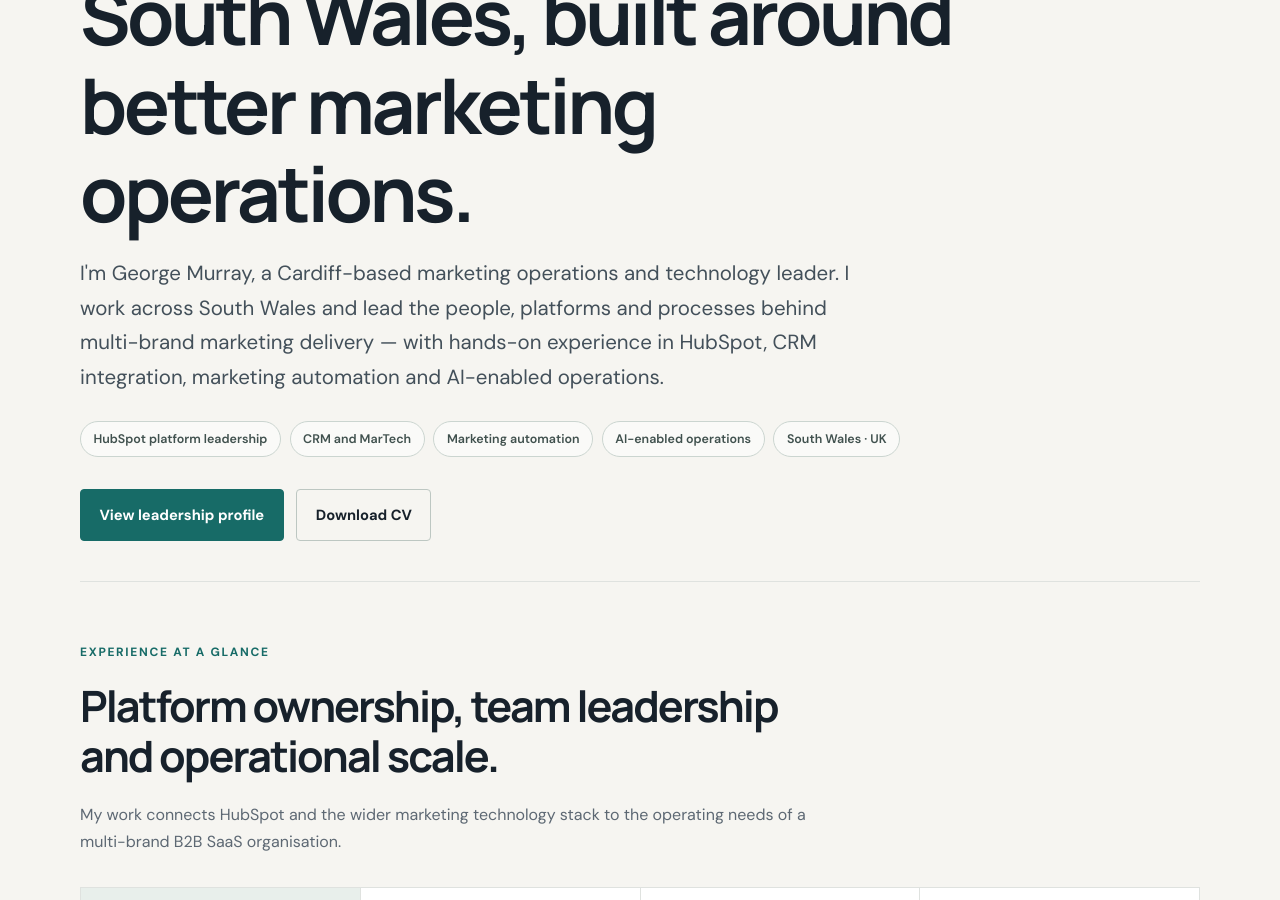
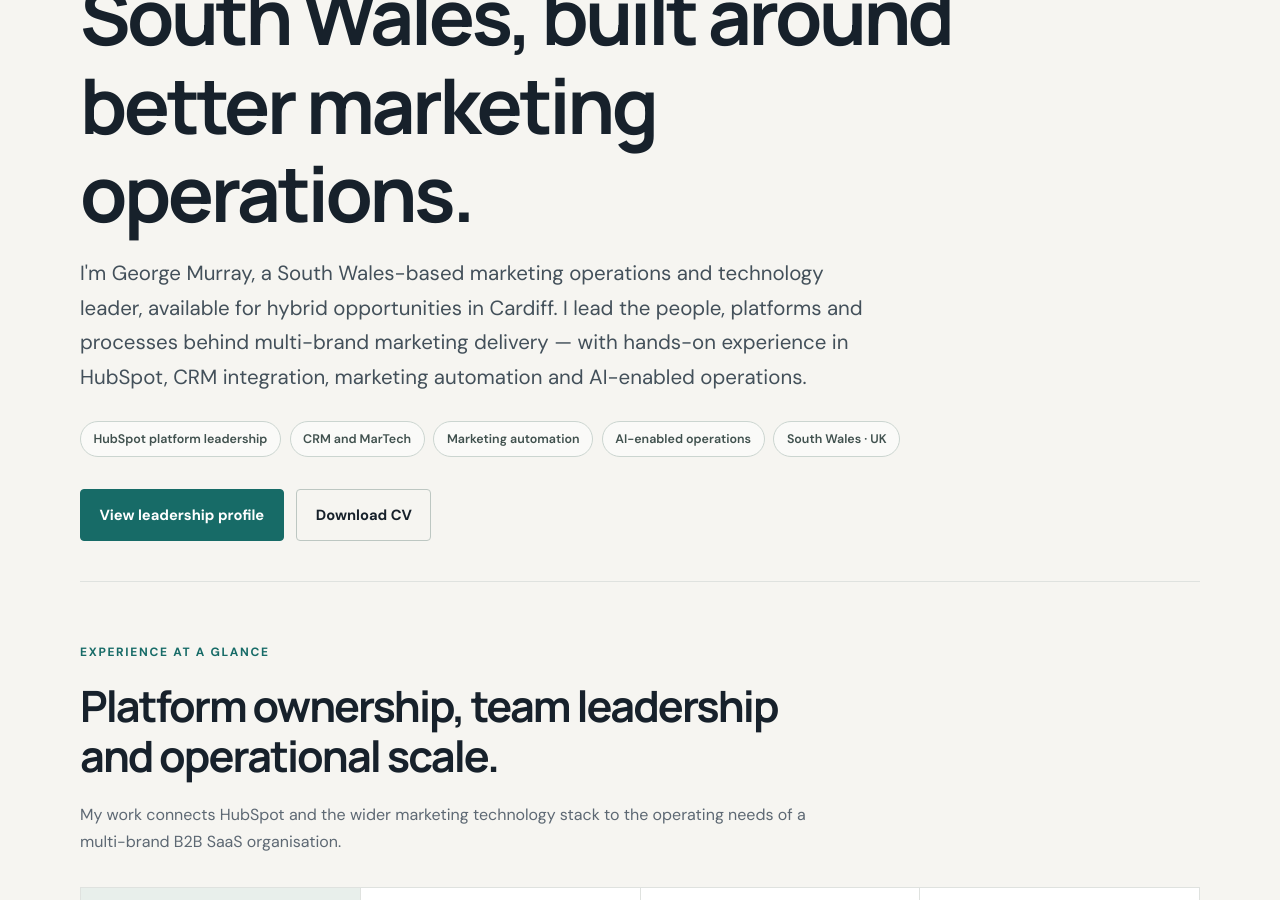
Before and after one commit to georgefwmurray/Marketing-Operations-Control-Centre, a Jekyll site: the page built from HubSpot-Expert-South-Wales.md, in a window 1280 px wide and 900 px high, scrolled down 322 px. Built offline with Jekyll 4.4.1, drawn with Linux system fonts in a browser that asks for light colours; some of the changed text lies outside the part shown.

Commit message:
Address review: social metadata, location and MOCC public detail

```diff
--- a/HubSpot-Expert-South-Wales.md
+++ b/HubSpot-Expert-South-Wales.md
@@ -10,18 +10,18 @@ faq:
   - question: "What outcomes has the work delivered?"
     answer: "Selected public examples include a 50% reduction in external content spend, improved marketing-to-sales handover and stronger lead qualification. Further evidence is available in relevant employer conversations."
   - question: "Where is George Murray based?"
-    answer: "Cardiff, South Wales, UK. His professional experience includes supporting marketing teams and brands across EMEA and North America."
+    answer: "South Wales, UK. He is open to hybrid opportunities in Cardiff and supports marketing teams and brands across EMEA and North America."
 redirect_from:
   - "/HubSpot-Expert-South-Wales.html"
 layout: default
-title: "HubSpot Leadership in South Wales | George Murray"
-description: "Cardiff-based marketing operations and HubSpot leader serving South Wales, with multi-brand platform ownership, CRM integration, marketing automation and AI-enabled operations experience."
+title: "HubSpot Leadership in South Wales"
+description: "South Wales-based marketing operations and HubSpot leader, with multi-brand platform ownership, CRM integration, marketing automation and AI-enabled operations experience; available for hybrid opportunities in Cardiff."
 ---
 
 <section class="page-hero">
   <p class="eyebrow">HubSpot · Marketing Operations · South Wales</p>
   <h1>HubSpot leadership in South Wales, built around better marketing operations.</h1>
-  <p class="page-lead">I'm George Murray, a Cardiff-based marketing operations and technology leader. I work across South Wales and lead the people, platforms and processes behind multi-brand marketing delivery — with hands-on experience in HubSpot, CRM integration, marketing automation and AI-enabled operations.</p>
+  <p class="page-lead">I'm George Murray, a South Wales-based marketing operations and technology leader, available for hybrid opportunities in Cardiff. I lead the people, platforms and processes behind multi-brand marketing delivery — with hands-on experience in HubSpot, CRM integration, marketing automation and AI-enabled operations.</p>
   <div class="hero-tags" aria-label="Areas of expertise"><span>HubSpot platform leadership</span><span>CRM and MarTech</span><span>Marketing automation</span><span>AI-enabled operations</span><span>South Wales · UK</span></div>
   <div class="actions"><a class="button primary" href="/about/">View leadership profile</a><a class="button secondary" href="/assets/files/George-Murray-CV.pdf">Download CV</a></div>
 </section>
@@ -73,7 +73,7 @@ description: "Cardiff-based marketing operations and HubSpot leader serving Sout
 <h3>What HubSpot experience does he have?</h3><p>His experience includes HubSpot operations across five brands, CRM and lifecycle management, marketing automation, reporting, data quality, platform integration and a migration from Salesforce Marketing Cloud and Pardot to HubSpot.</p>
 <h3>What is the Marketing Operations Control Centre?</h3><p>The Marketing Operations Control Centre (MOCC) is an operating model for AI-enabled marketing operations. It brings together quality, production, data, insight and governance, with people retaining accountability for decisions and outcomes. The public case study focuses on the leadership approach and operating principles rather than disclosing the underlying agent portfolio.</p>
 <h3>What outcomes has the work delivered?</h3><p>Selected public examples include a 50% reduction in external content spend, improved marketing-to-sales handover and stronger lead qualification. Further evidence is available in relevant employer conversations.</p>
-<h3>Where is George Murray based?</h3><p>Cardiff, South Wales, UK. His professional experience includes supporting marketing teams and brands across EMEA and North America.</p>
+<h3>Where is George Murray based?</h3><p>South Wales, UK, with availability for hybrid opportunities in Cardiff. His professional experience includes supporting marketing teams and brands across EMEA and North America.</p>
 </div></section>
 
 <section class="closing-panel"><p class="eyebrow">Leadership profile</p><h2>Marketing operations, MarTech and AI transformation.</h2><p>For a fuller view of my career, leadership experience, technology background and current focus, visit my About page or connect with me on LinkedIn.</p><div class="actions"><a class="button primary" href="/about/">Read my leadership profile</a><a class="button secondary" href="https://www.linkedin.com/in/georgefwmurray/" target="_blank" rel="noopener noreferrer">Connect on LinkedIn ↗</a><a class="button secondary" href="mailto:georgefwmurray@gmail.com">Email me</a></div></section>
```
